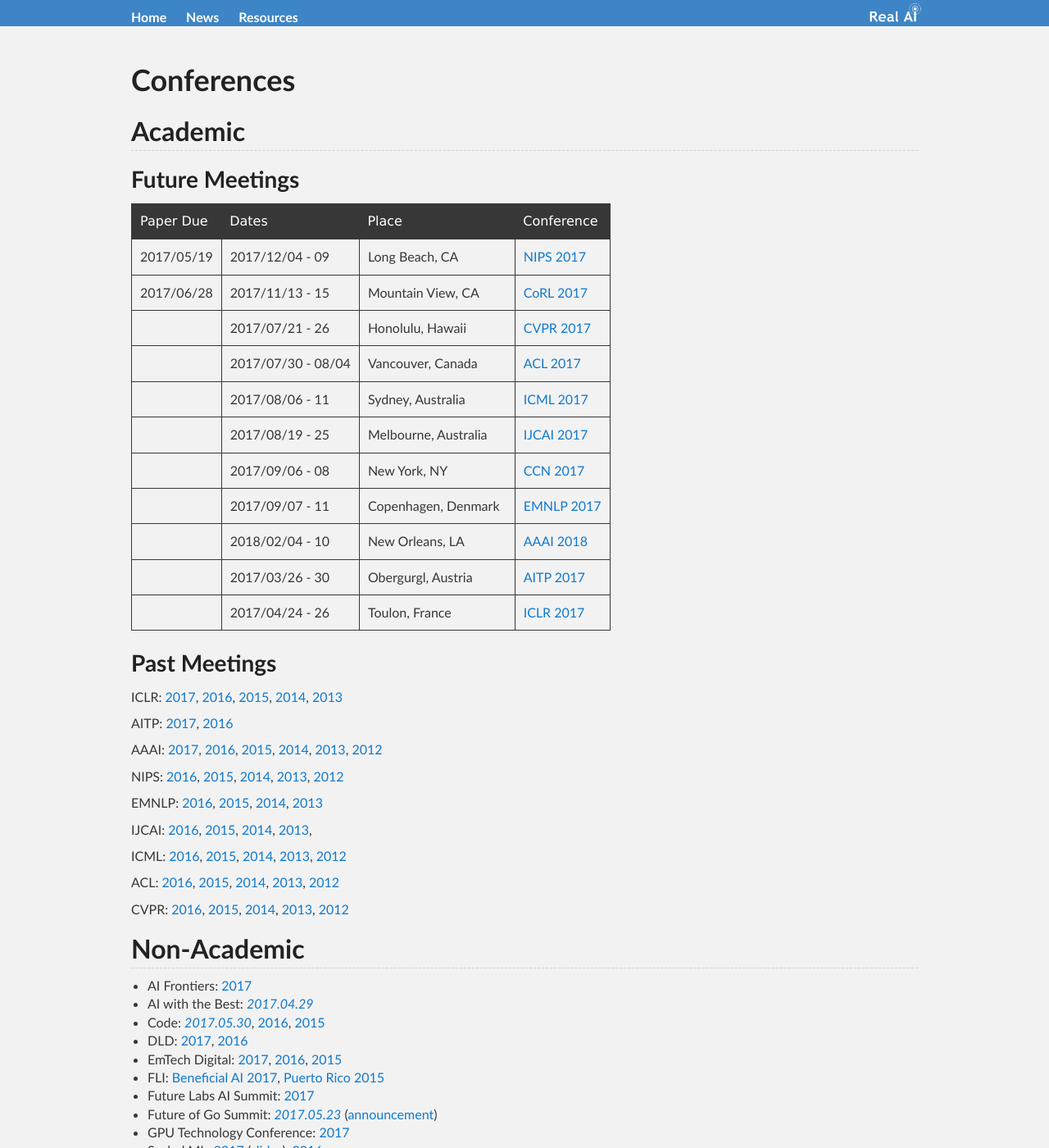
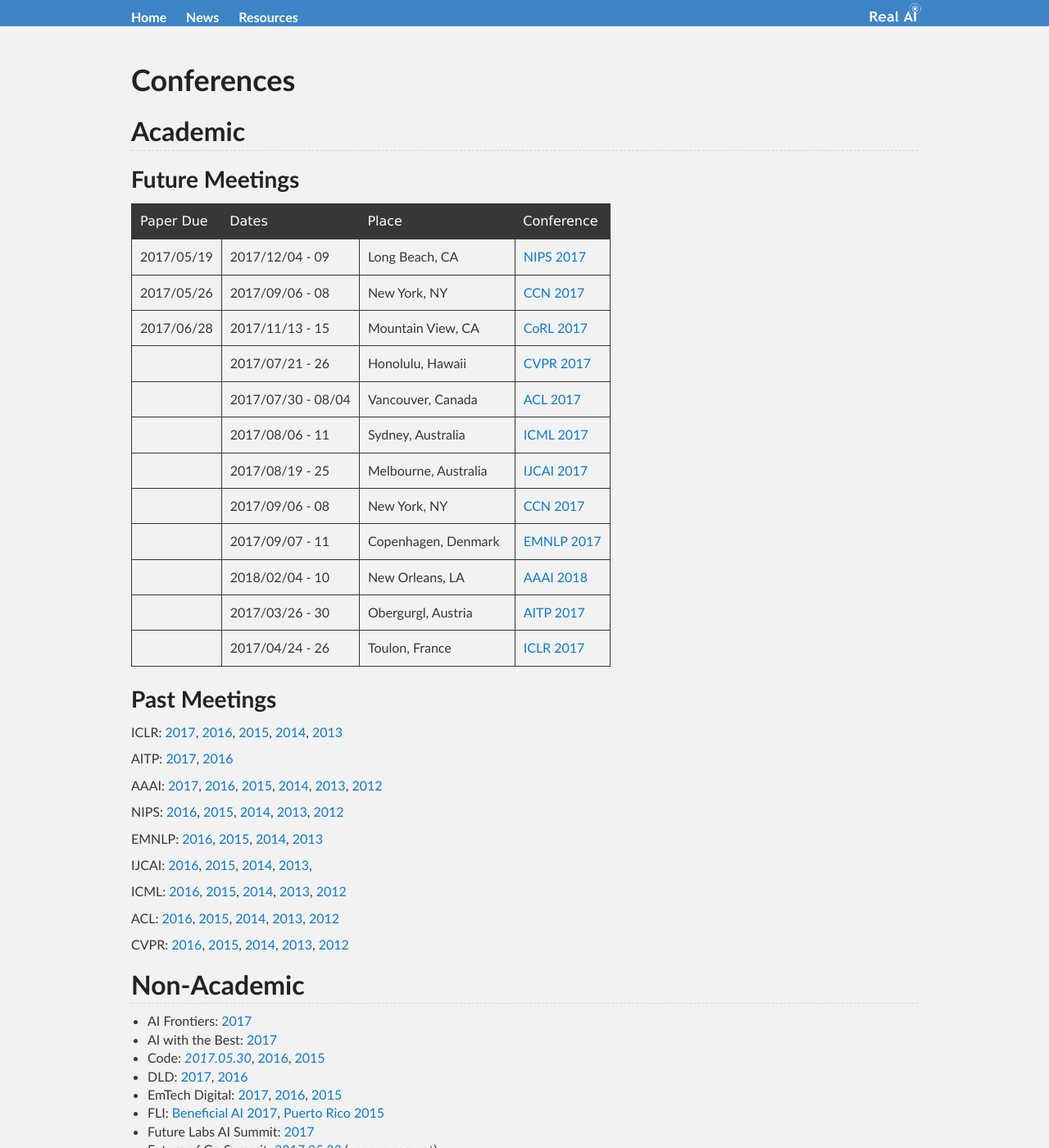
Before and after one commit to Tonywuhk/realai.org, a Jekyll site: the page built from resources/conferences.md, in a window 1280 px wide and 1400 px high. Shown: the whole window at 82% size. Built offline with Jekyll 4.4.1, drawn with Linux system fonts in a browser that asks for light colours; our own code applies the rules of GitHub Pages for plain Markdown files; comment, search, counter and statistics services are not loaded; the repository's description, which GitHub fills in, is left out.

Commit message:
Update conferences.md

```diff
--- a/resources/conferences.md
+++ b/resources/conferences.md
@@ -11,6 +11,7 @@
 | Paper Due  | Dates              | Place                | Conference
 | ---------- | ------------------ | -------------------- | ----------
 | 2017/05/19 | 2017/12/04 - 09    | Long Beach, CA       | [NIPS 2017](https://nips.cc/Conferences/2017)
+| 2017/05/26 | 2017/09/06 - 08    | New York, NY         | [CCN 2017](http://ccneuro.org/)
 | 2017/06/28 | 2017/11/13 - 15    | Mountain View, CA    | [CoRL 2017](http://www.robot-learning.org/)
 |            | 2017/07/21 - 26    | Honolulu, Hawaii     | [CVPR 2017](http://cvpr2017.thecvf.com/)
 |            | 2017/07/30 - 08/04 | Vancouver, Canada    | [ACL 2017](http://acl2017.org/)
@@ -45,7 +46,7 @@
 ## Non-Academic
 
 * AI Frontiers: [2017](https://www.aifrontiers.com/2017)
-* AI with the Best: *[2017.04.29](https://ai.withthebest.com/)*
+* AI with the Best: [2017](https://ai.withthebest.com/)
 * Code: *[2017.05.30](https://events.recode.net/events/code-conference-2017/)*, [2016](http://www.recode.net/code-conference-2016), [2015](http://www.recode.net/code-conference-2015)
 * DLD: [2017](http://www.dld-conference.com/DLD17/), [2016](http://www.dld-conference.com/DLD16/)
 * EmTech Digital: [2017](http://events.technologyreview.com/emtech/digital/17/), [2016](http://events.technologyreview.com/video/?event=emtech-digital&year=2016), [2015](http://events.technologyreview.com/video/?event=emtech-digital&year=2015)
```
